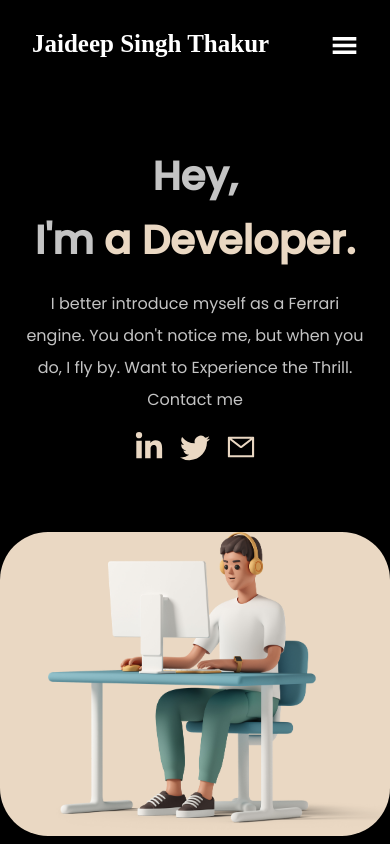
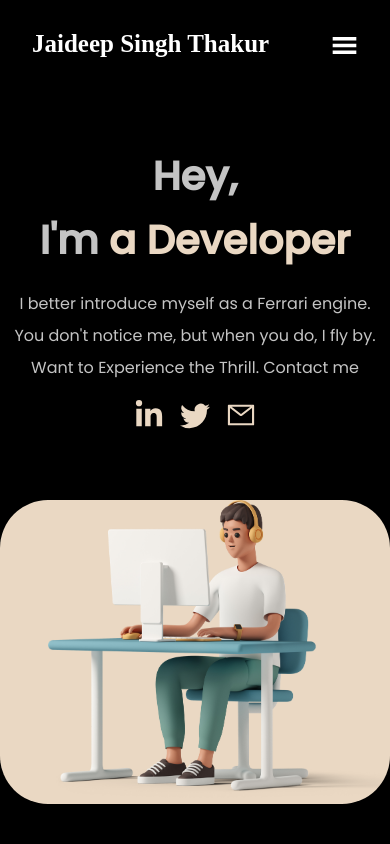
Before and after one commit to jaideep0101/jaideepthakur, a React (Create React App) app: page / in a window 390 px wide. Shown: the top 844 px of the page. Built offline with nearby package versions, Linux system fonts and the light colour scheme; a web font is replaced by a local one.

Commit message:
final changes added favicon

```diff
--- a/public/index.html
+++ b/public/index.html
@@ -3,7 +3,8 @@
   <head>
     <meta charset="utf-8" />
     <meta name="viewport" content="width=device-width, initial-scale=1" />
-    <title>React App</title>
+    <link rel="icon" href="./favicon.png">
+    <title>Jaideep Thakur</title>
   </head>
   <body>
     <noscript>You need to enable JavaScript to run this app.</noscript>
--- a/src/components/home/home.css
+++ b/src/components/home/home.css
@@ -42,13 +42,13 @@ align-items: center;
 }
 @keyframes animate {
     0%{
-        content:"Jaideep." ;
+        content:"Jaideep" ;
     }
     50%{
-        content:"a Developer." ;
+        content:"a Developer" ;
     }
     100%{
-        content:"a Programmer." ;
+        content:"a Programmer" ;
     }
 }
 .socials{
@@ -124,13 +124,14 @@ display: flex;
 }
 }
 @media screen and (max-width:600px) {
+
 .hero__text{
-    width:90%;
+    width:95%;
     padding:2rem 0;
     line-height:2rem;
 }
 .hero__img,span,.home__text,.hero__text h1{
-    width: 100%;
+    width:100%;
 }
 .hero__text h1{
     justify-content: flex-start;
```
Also changed, not shown: public/favicon.png (added).
